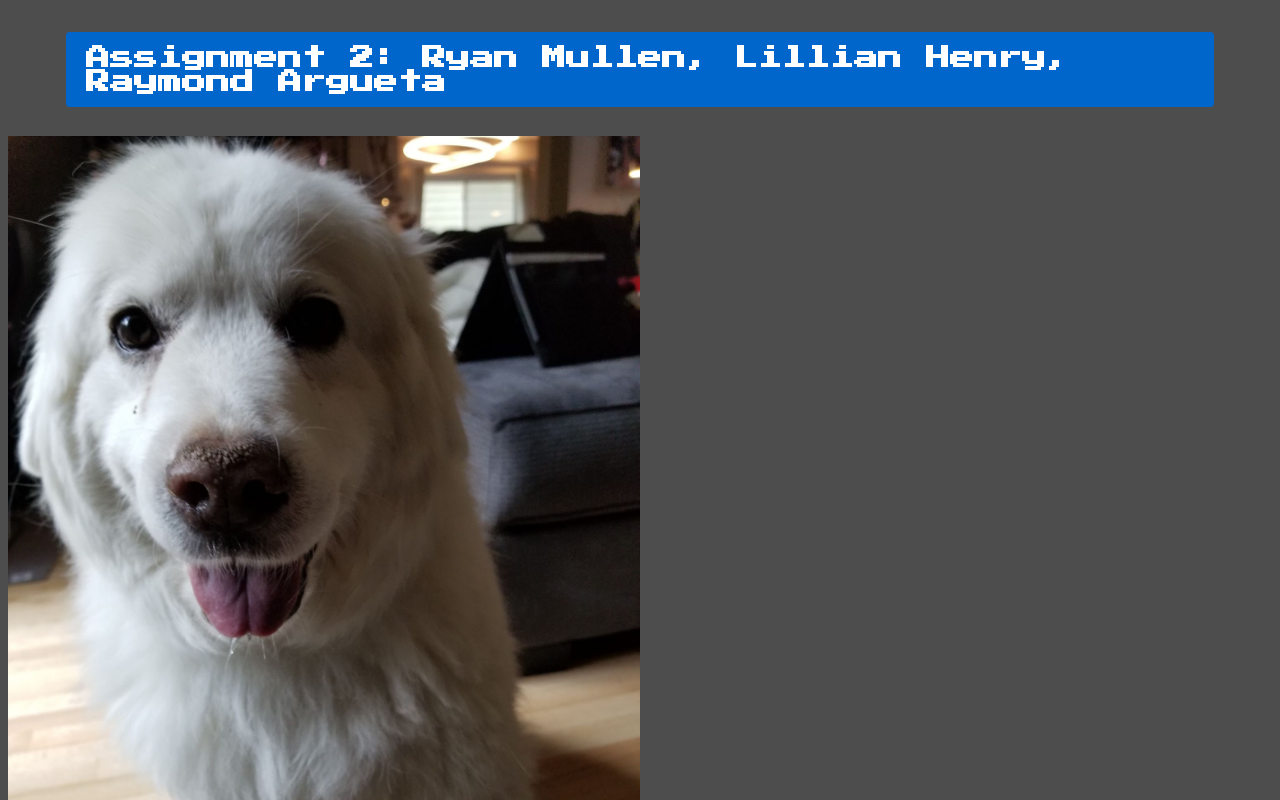
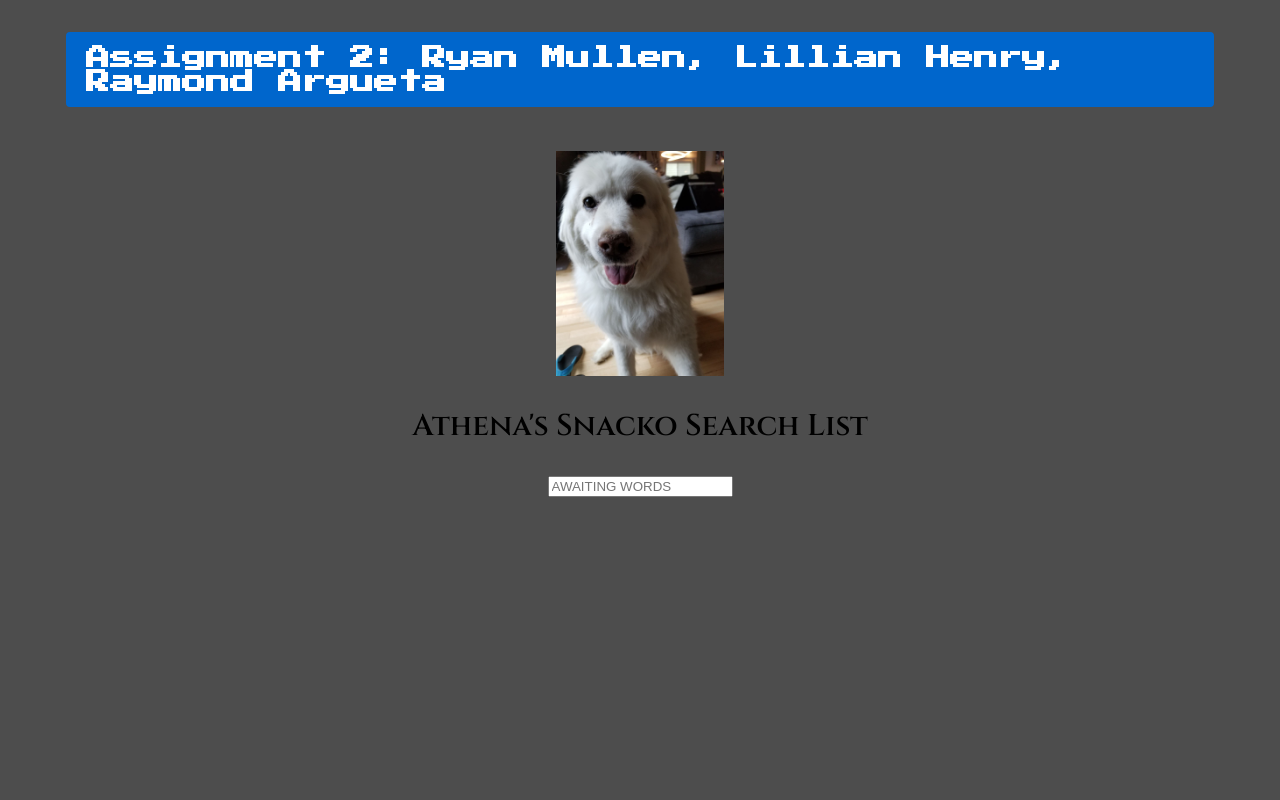
Before and after one commit to RyanMullen-INST/Assignment-2, a website: page public/index.html in a window 1280 px wide. Shown: the top 800 px of the page. Drawn offline with Linux system fonts and the light colour scheme.

Commit message:
Updated Cloud picture and search list caption

```diff
--- a/public/index.html
+++ b/public/index.html
@@ -5,6 +5,7 @@
     <meta name="viewport" content="width=device-width, initial-scale=1.0">
     <title>Assignment 2: Ryan Mullen, Lillian Henry, Raymond Argueta</title>
     <link href="https://fonts.googleapis.com/css2?family=Press+Start+2P&display=swap" rel="stylesheet">
+    <link href="https://fonts.googleapis.com/css2?family=Cinzel:wght@600&display=swap" rel="stylesheet">
     <link rel="stylesheet" type="text/css" href="styles.css"> <!--CSS scripting-->
 </head>
 
@@ -16,8 +17,12 @@
     <div class = "cloud">
         <img class = "boof" src="Athena Happy.jpg" alt="Boof">
     </div>
-    <input type="text" class="text_input" placeholder="AWAITING WORDS"></input>
 
+    <p class = "caption">Athena's snacko search list</p>
+
+    <div class = "type">
+        <input type="text" class="text_input" placeholder="AWAITING WORDS"></input>
+    </div>
     <!---Keep at bottom because that's where script goes-->
     <script src="script.js"></script>
 </body>
--- a/public/styles.css
+++ b/public/styles.css
@@ -104,20 +104,37 @@ h1 {
   border-radius: 4px;
 }
 
-#chartContainer {
-    background: gray;
-    border: 2px dotted black;
-    border-radius: 4px;
-    height: 500px;
-    width: 100%;
-    margin-bottom: 15px;
+.type {
+  display: flex;
+  align-items: center;
+  justify-content: center;
+  flex-wrap: nowrap;
+}
+
+.cloud {
+  margin: 20px 50px;
+  padding: 0 20px;
+  display: flex;
+  align-items: center;
+  justify-content: center;
+  flex-wrap: nowrap;
+  border-radius: 4px;
+}
+
+.caption{
+  display: flex;
+  align-items: center;
+  justify-content: center;
+  font-family: 'Cinzel', serif;
+  font-size: 30px;
+  text-transform: capitalize;
 }
 
 .boof {
   display: flex;
-  max-width: 50%;
+  max-width: 15%;
   max-height: auto;
-  align-items: flex-end;
+  align-self: center;
   justify-content: center;
   flex-wrap: wrap;
 }
```
